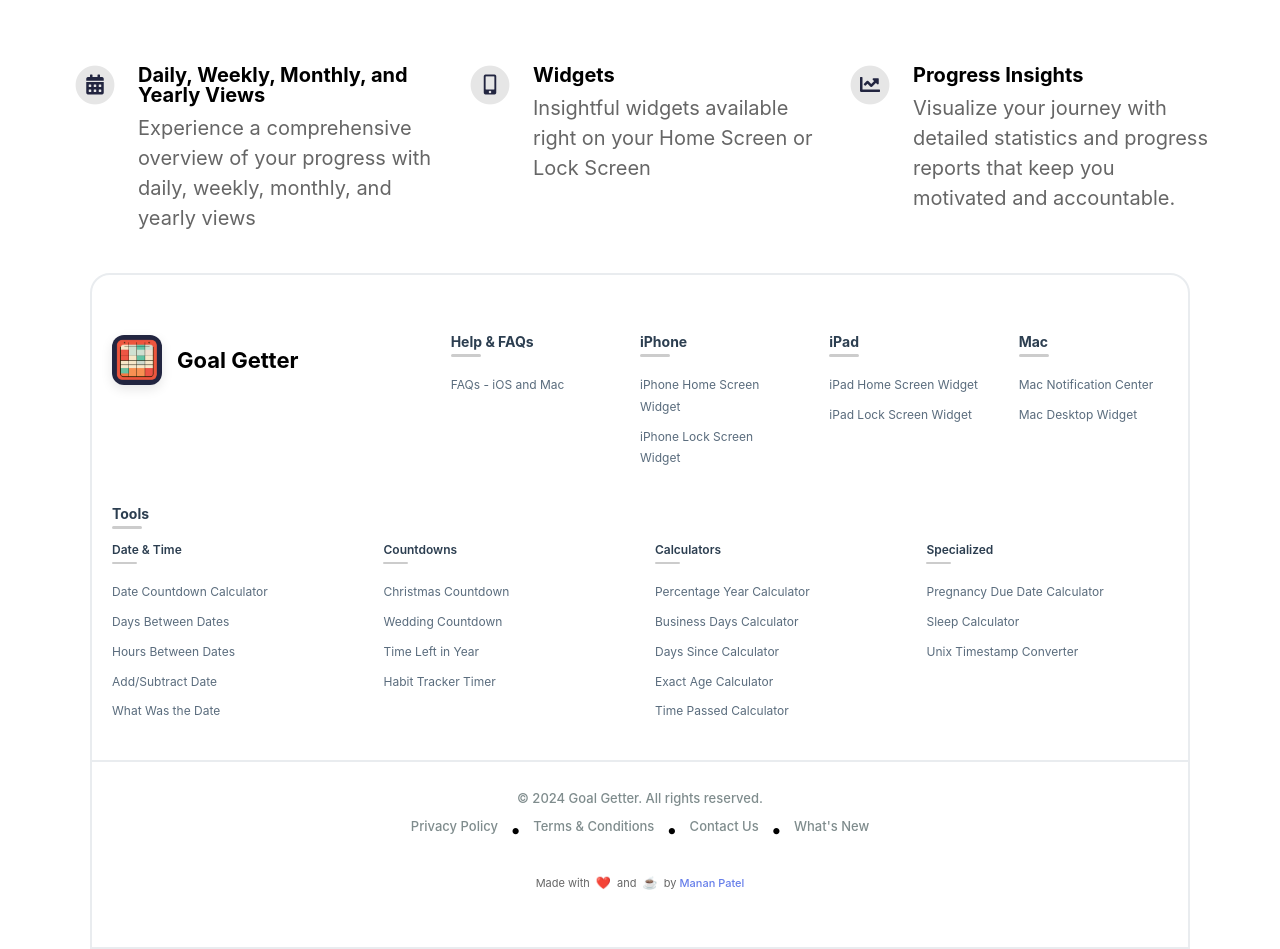
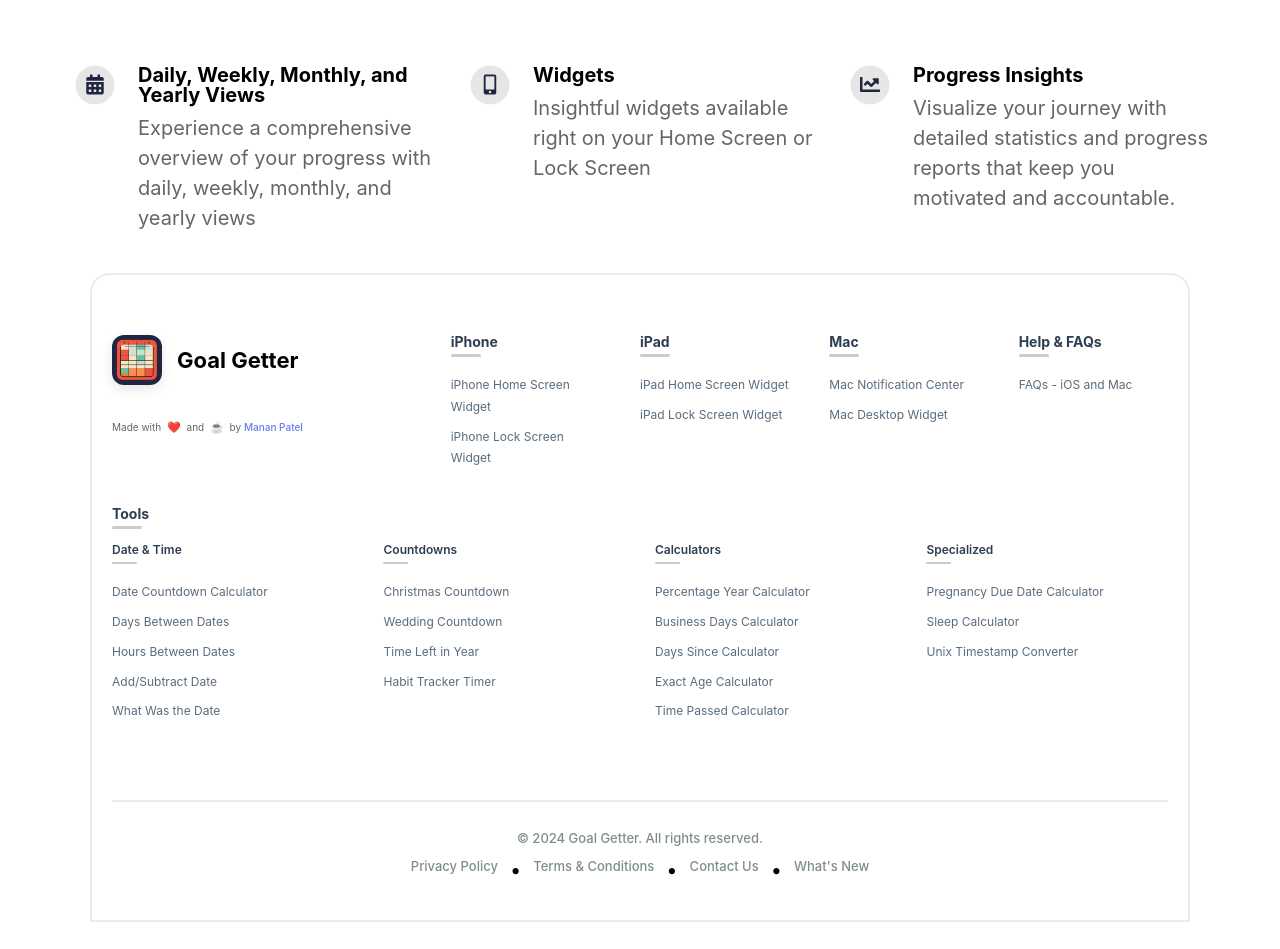
Before and after one commit to MananPatel95/GoalGetter, a Jekyll site: the page built from index.html, in a window 1280 px wide. Shown: the part 1220-2169 px from the top of the page. Built offline with Jekyll 4.4.1, drawn with Linux system fonts in a browser that asks for light colours; nearby versions of some CDN libraries; after the commit the page ends 2142 px from its top, so only the background shows below that.

Commit message:
sep 9 updates - drop down and footer

```diff
--- a/_includes/footer.html
+++ b/_includes/footer.html
@@ -1,10 +1,15 @@
 <footer class="seo-footer">
 	<div class="footer-content">
+		<div class="footer-main-content">
 			<!-- Brand Section -->
 			<div class="footer-brand">
 			<div class="footer-logo">
 				<img src="{{ site.app_icon | relative_url }}" alt="Goal Getter" class="footer-app-icon">
 				<span class="footer-app-name">Goal Getter</span>
+			</div>
+			<!-- Made with Love Section -->
+			<div class="made-with-love">
+				<p>Made with <span class="heart">❤️</span> and <span class="coffee">☕</span> by <a href="https://www.linkedin.com/in/mananpatel95/" target="_blank" rel="noopener noreferrer">Manan Patel</a></p>
 			</div>
 			<div class="footer-social">
 				{% if site.facebook_username %}
@@ -36,14 +41,6 @@
 			</div>
 		</div>
 
-		<!-- Help & FAQs Section -->
-		<div class="footer-section">
-			<h3 class="footer-section-title">Help & FAQs</h3>
-			<ul class="footer-links-list">
-				<li><a href="/help/ios-mac-faq">FAQs - iOS and Mac</a></li>
-			</ul>
-		</div>
-
 		<!-- iPhone Widgets Section -->
 		<div class="footer-section">
 			<h3 class="footer-section-title">iPhone</h3>
@@ -72,6 +69,13 @@
 			</ul>
 		</div>
 
+		<!-- Help & FAQs Section -->
+		<div class="footer-section">
+			<h3 class="footer-section-title">Help & FAQs</h3>
+			<ul class="footer-links-list">
+				<li><a href="/help/ios-mac-faq">FAQs - iOS and Mac</a></li>
+			</ul>
+		</div>
 
 		<!-- Tools Section -->
 		<div class="footer-section tools-section">
@@ -130,9 +134,5 @@
 				<a href="/changelog">What's New</a>
 			</div>
 		</div>
-
-	<!-- Made with Love Section -->
-	<div class="made-with-love">
-		<p>Made with <span class="heart">❤️</span> and <span class="coffee">☕</span> by <a href="https://www.linkedin.com/in/mananpatel95/" target="_blank" rel="noopener noreferrer">Manan Patel</a></p>
 	</div>
 </footer>
--- a/_sass/layout.scss
+++ b/_sass/layout.scss
@@ -118,14 +118,13 @@
 }
 
 .made-with-love {
-	text-align: center;
-	margin-top: 20px;
-	padding: 15px 0;
+	margin-top: 15px;
+	padding: 0;
 }
 
 .made-with-love p {
 	color: #666666;
-	font-size: 1.1rem;
+	font-size: 1rem;
 	font-weight: 400;
 	margin: 0;
 	line-height: 1.4;
@@ -857,14 +856,20 @@
 }
 
 .footer-content {
-	display: grid;
-	grid-template-columns: 2fr 1fr 1fr 1fr 1fr;
-	gap: 40px;
+	display: flex;
+	flex-direction: column;
 	max-width: $content-width;
 	margin: 0 auto;
 	padding: 0 20px;
 	position: relative;
 	z-index: 2;
+}
+
+.footer-main-content {
+	display: grid;
+	grid-template-columns: 2fr 1fr 1fr 1fr 1fr;
+	gap: 40px;
+	margin-bottom: 40px;
 }
 
 .footer-brand {
@@ -1073,6 +1078,7 @@
 	text-align: center;
 	grid-column: 1 / -1;
 	width: 100%;
+	clear: both;
 }
 
 .copyright-text {
@@ -1100,7 +1106,7 @@
 }
 
 @media only screen and (max-width: 1200px) {
-	.footer-content {
+	.footer-main-content {
 		grid-template-columns: 2fr 1fr 1fr 1fr;
 		gap: 30px;
 	}
@@ -1119,7 +1125,7 @@
 		padding: 50px 0 30px;
 	}
 
-	.footer-content {
+	.footer-main-content {
 		grid-template-columns: 1fr;
 		gap: 25px;
 	}
@@ -1153,9 +1159,12 @@
 		padding: 40px 0 20px;
 	}
 
-	.footer-content {
+	.footer-main-content {
 		grid-template-columns: 1fr;
 		gap: 20px;
+	}
+
+	.footer-content {
 		padding: 0 15px;
 	}
 
@@ -1191,12 +1200,12 @@
 	}
 
 	.made-with-love {
-		margin-top: 15px;
-		padding: 10px 15px;
+		margin-top: 10px;
+		padding: 0;
 	}
 
 	.made-with-love p {
-		font-size: 1rem;
+		font-size: 0.9rem;
 	}
 
 	.copyright-text {
```
Lines whose indentation alone changed are shown as unchanged.
